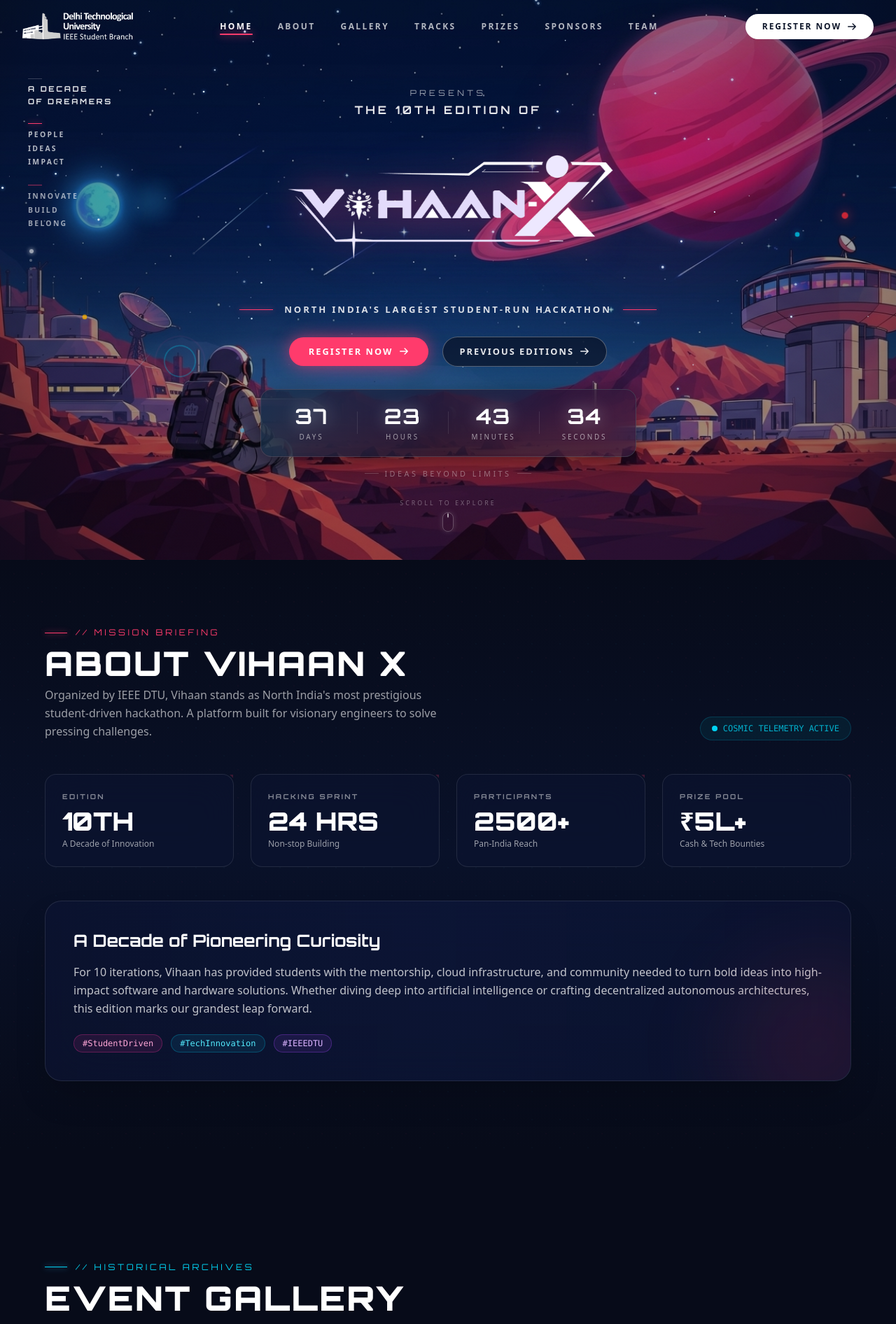
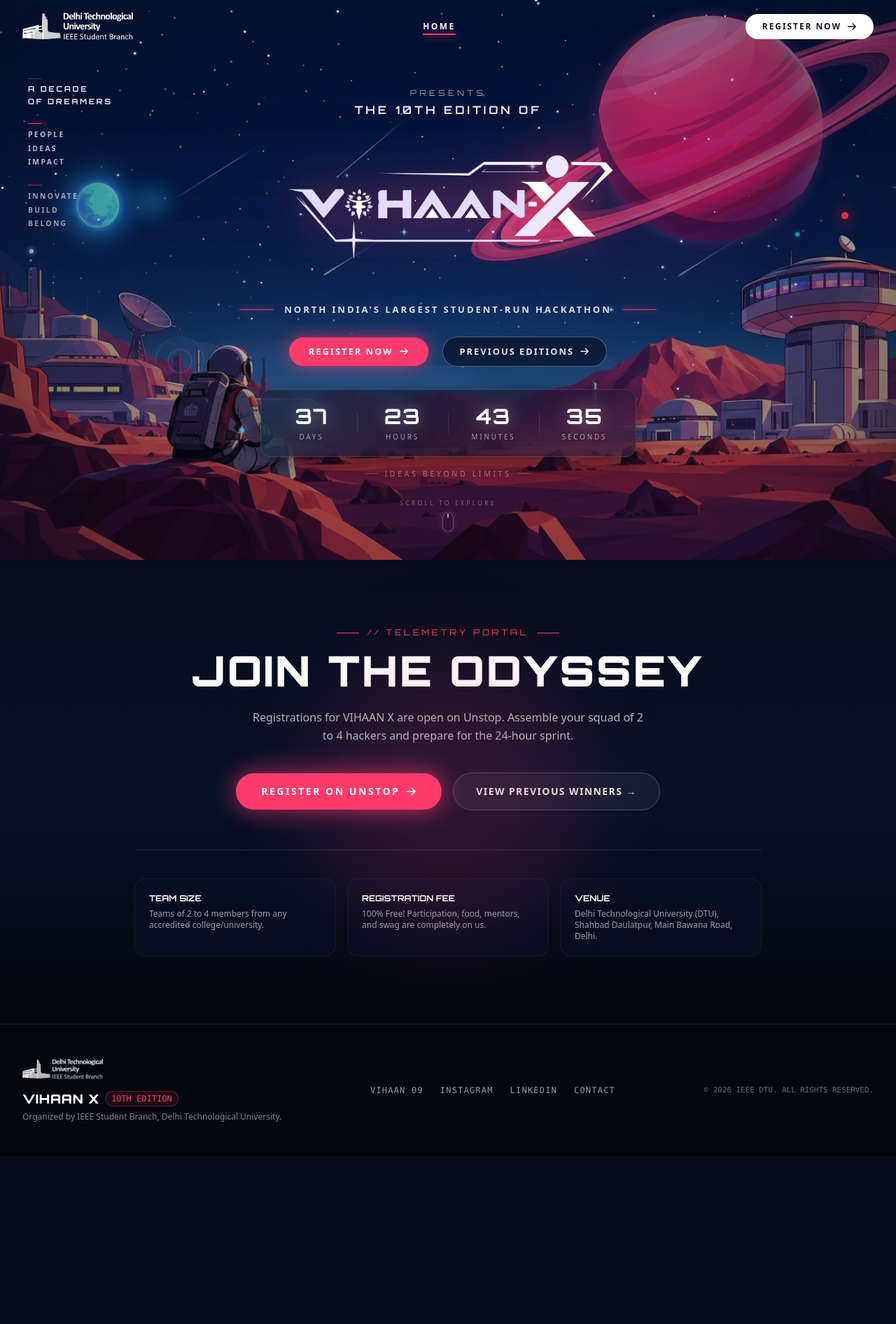
Before and after one commit to IEEEDTUCS/VihaanX, a Next.js app in the folder frontend/: page / in a window 1280 px wide. Shown: the top 1892 px of the page at 70% size. After the commit the page ends 1652 px from the top, so only its background shows below. Built offline with nearby package versions, Linux system fonts and the light colour scheme.

Commit message:
commented dummy data sections

```diff
--- a/frontend/src/App.jsx
+++ b/frontend/src/App.jsx
@@ -17,12 +17,12 @@
       <Navbar />
       <main>
         <Hero />
-        <AboutSection />
-        <GallerySection />
-        <TracksSection />
-        <PrizesSection />
-        <SponsorsSection />
-        <TeamSection />
+        {/*<AboutSection />*/}
+        {/*<GallerySection />*/}
+        {/*<TracksSection />*/}
+        {/*<PrizesSection />*/}
+        {/*<SponsorsSection />*/}
+        {/*<TeamSection />*/}
         <RegisterSection />
       </main>
       <Footer />
--- a/frontend/src/components/Navbar/Navbar.jsx
+++ b/frontend/src/components/Navbar/Navbar.jsx
@@ -4,12 +4,12 @@
 
 const NAV_ITEMS = [
   { label: 'HOME', href: '#home' },
-  { label: 'ABOUT', href: '#about' },
-  { label: 'GALLERY', href: '#gallery' },
-  { label: 'TRACKS', href: '#tracks' },
-  { label: 'PRIZES', href: '#prizes' },
-  { label: 'SPONSORS', href: '#sponsors' },
-  { label: 'TEAM', href: '#team' },
+  // { label: 'ABOUT', href: '#about' },
+  // { label: 'GALLERY', href: '#gallery' },
+  // { label: 'TRACKS', href: '#tracks' },
+  // { label: 'PRIZES', href: '#prizes' },
+  // { label: 'SPONSORS', href: '#sponsors' },
+  // { label: 'TEAM', href: '#team' },
 ];
 
 export default function Navbar() {
--- a/frontend/src/components/Sections/RegisterSection.jsx
+++ b/frontend/src/components/Sections/RegisterSection.jsx
@@ -25,13 +25,13 @@
         </h2>
 
         <p className="text-sm sm:text-base text-white/70 max-w-xl mx-auto font-light leading-relaxed mb-10">
-          Registrations for Vihaan X are opening on Unstop. Assemble your squad of 2 to 4 hackers and prepare for the 24-hour sprint.
+          Registrations for VIHAAN X are open on Unstop. Assemble your squad of 2 to 4 hackers and prepare for the 24-hour sprint.
         </p>
 
         {/* Action Button */}
         <div className="flex flex-wrap items-center justify-center gap-4 mb-14">
           <a
-            href="https://unstop.com"
+            href="/register"
             target="_blank"
             rel="noopener noreferrer"
             className="group relative inline-flex items-center gap-2 rounded-full bg-[#ff3b6c] px-9 py-4 text-sm font-bold tracking-[0.18em] text-white transition-all duration-300 shadow-[0_0_35px_rgba(255,59,108,0.7)] hover:bg-[#ff1e56] hover:shadow-[0_0_50px_rgba(255,59,108,1)] hover:scale-105 active:scale-95"
```
